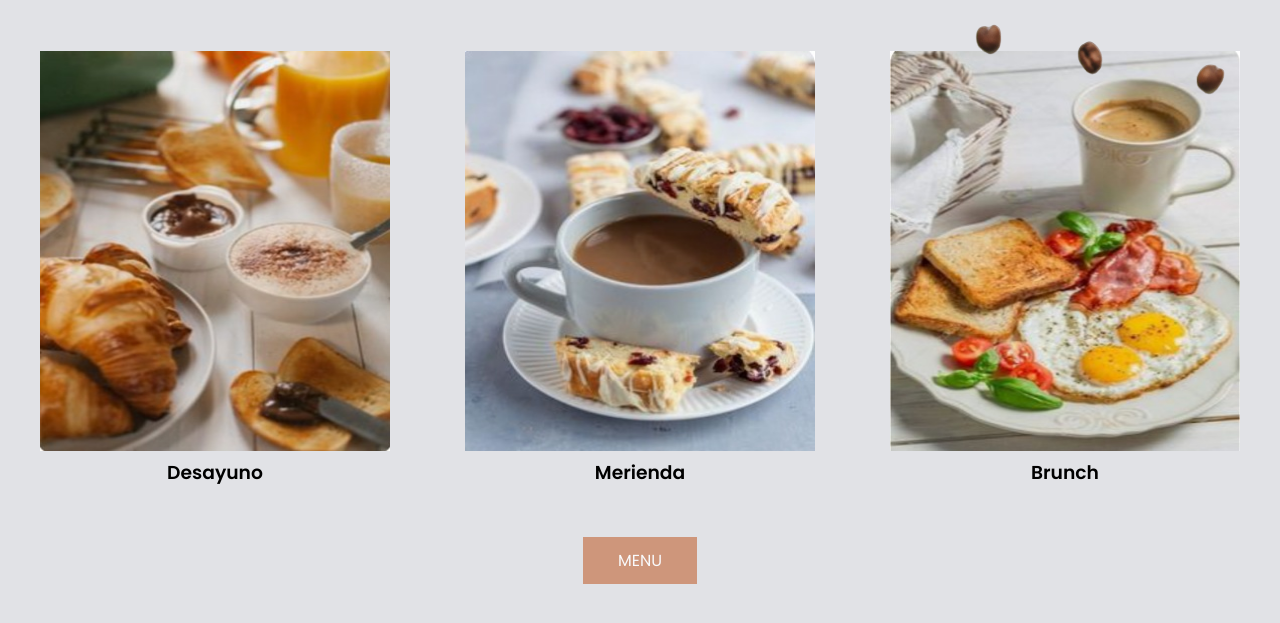
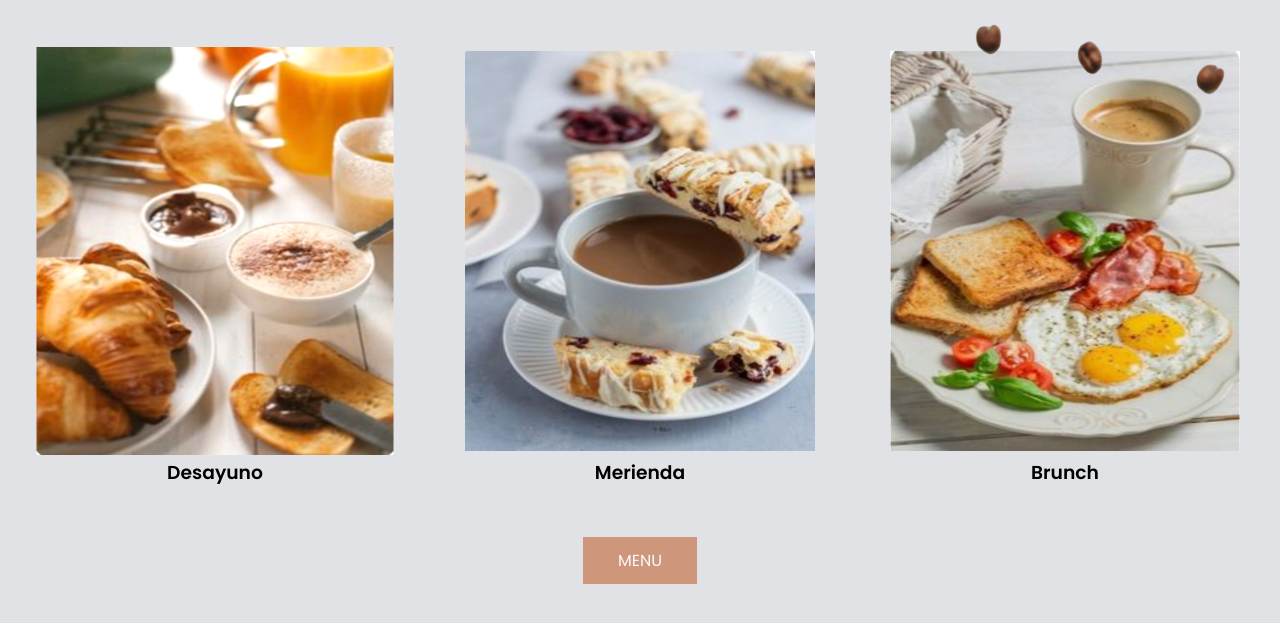
Before and after one commit to MiltonTarqui/Proyecto-3, a plain HTML site: page index.html in a window 1280 px wide. In both pictures the pointer is over the picture 215 px from the left and 1065 px from the top of the page. Shown: the part 814-1437 px from the top of the page. Drawn offline with Linux system fonts and the light colour scheme.

Commit message:
animacion

```diff
--- a/css/estilos.css
+++ b/css/estilos.css
@@ -165,6 +165,16 @@ body {
         color: #323337;
         font-size: 20px;
         margin-bottom: 15px;
+}
+
+
+.coffee-group img{
+        transition: all 300ms;
+}
+
+.coffee-group :hover img{
+        filter: brightness(1.2);
+        transform: scale(1.02);
 }
 
 .services {
```
